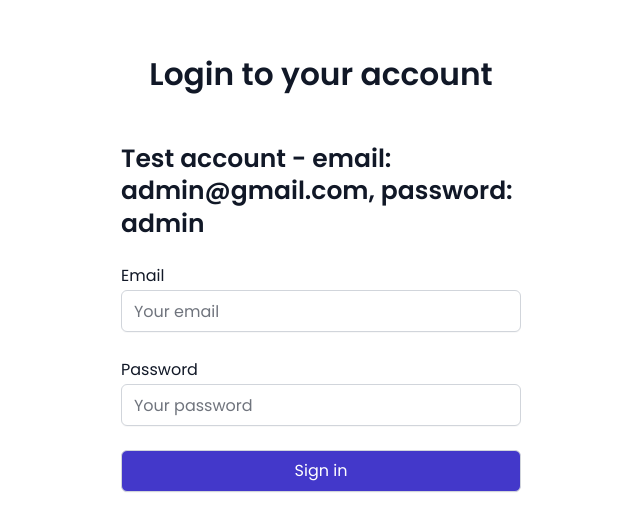
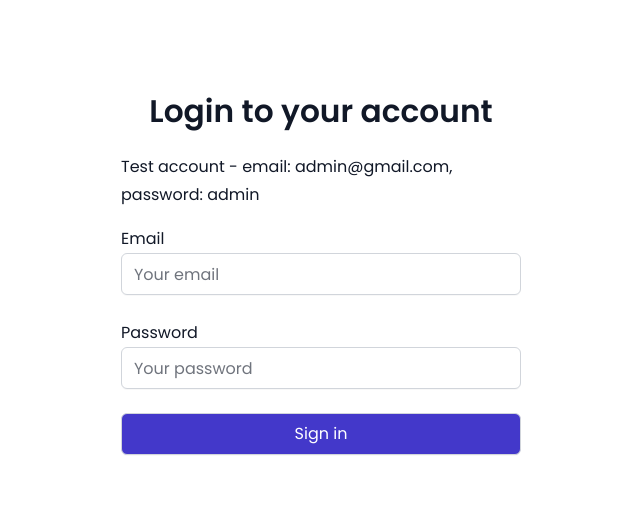
Before and after one commit to dal95/movie-review-admin-dashboard, a React (Vite) app: page /login in a window 1280 px wide. Shown: the part 151-682 px from the top of the page, without its empty margins (319-959 px from the left). Built offline with nearby package versions, Linux system fonts and the light colour scheme.

Commit message:
Add alert

```diff
--- a/src/components/MovieCard.jsx
+++ b/src/components/MovieCard.jsx
@@ -1,7 +1,6 @@
 import { getImage } from '../helpers/movieDB'
 
 function MovieCard ({ movie, renderAction }) {
-  console.log(movie.poster)
   return (
     <div key={movie.id} className='card'>
       <div className='card__img'>
--- a/src/pages/Home.jsx
+++ b/src/pages/Home.jsx
@@ -1,6 +1,6 @@
 import axios from 'axios'
-import { useState } from 'react'
-import { useDispatch } from 'react-redux'
+import { useState, useEffect } from 'react'
+import { useDispatch, useSelector } from 'react-redux'
 import ReactPlaceholder from 'react-placeholder'
 
 import Button from '../components/Button'
@@ -35,6 +35,7 @@ const genres = [
 
 function Home () {
   const dispatch = useDispatch()
+  const { movies } = useSelector(state => state)
   const [isLoading, setIsLoading] = useState(false)
   const { values, handleChange } = useForm({ query: '' })
   const [data, setMovies] = useState(null)
@@ -60,7 +61,10 @@ function Home () {
     }
   }
 
-  const addMovie = movie => dispatch(postMovie(movie))
+  const addMovie = async movie => {
+    await dispatch(postMovie(movie))
+    alert('Successfully added')
+  }
 
   return (
     <div className='home'>
--- a/src/pages/Login.jsx
+++ b/src/pages/Login.jsx
@@ -28,7 +28,7 @@ function Login () {
     <section className='login'>
       <form action='' className='login__form' onSubmit={handleSubmit}>
         <h3>Login to your account</h3>
-        <h4>Test account - email: admin@gmail.com, password: admin</h4>
+        <p>Test account - email: admin@gmail.com, password: admin</p>
         <div className='fields'>
           <label htmlFor=''>Email</label>
           <input
--- a/src/pages/MovieDetails.jsx
+++ b/src/pages/MovieDetails.jsx
@@ -11,8 +11,6 @@ function MovieDetails () {
   useEffect(() => {
     API.get(`/movies/${id}`).then(res => setDetails(res.data))
   }, [])
-
-  console.table(id)
 
   if (!details) return <h3>Loading...</h3>
 
--- a/src/redux/actions/movies.js
+++ b/src/redux/actions/movies.js
@@ -21,8 +21,6 @@ export const getMoviesSuccess = movies => {
 }
 
 export const getMoviesFailure = error => {
-  console.log(error)
-
   return {
     type: GET_MOVIES_FAILURE,
     error
@@ -70,6 +68,7 @@ export const postMovie = movie => {
       const res = await API.post('/movies', movie)
 
       dispatch(addMovieSuccess(res.data))
+      return Promise.resolve(res.data)
     } catch (error) {
       dispatch(addMovieFailure(error))
     }
```
